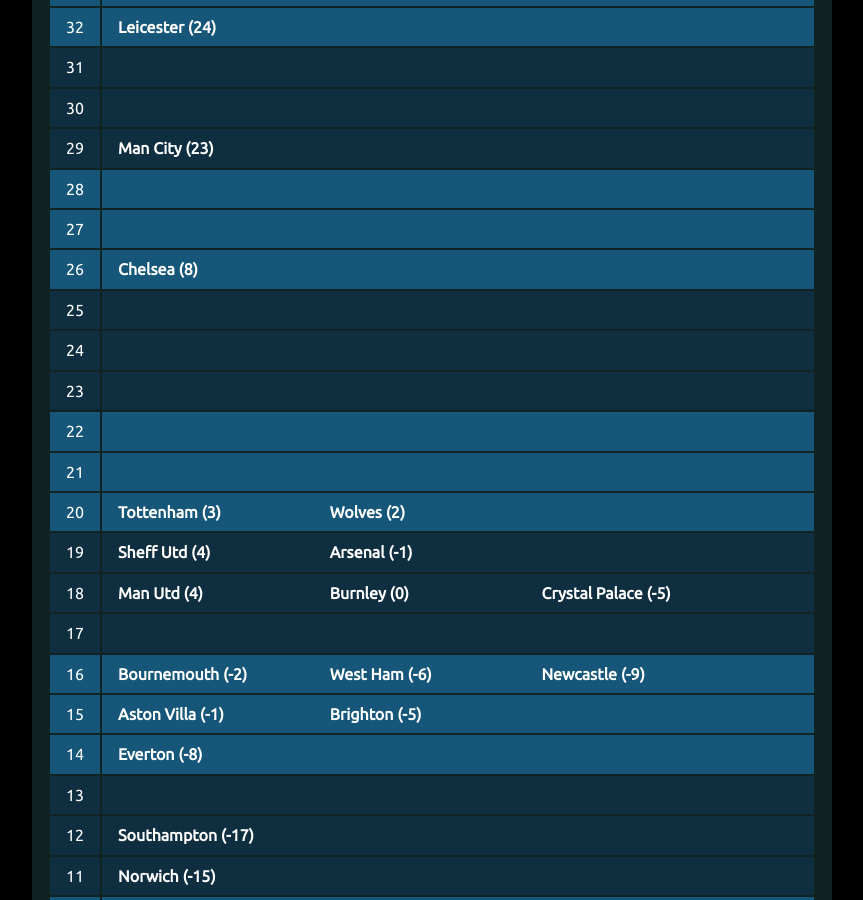
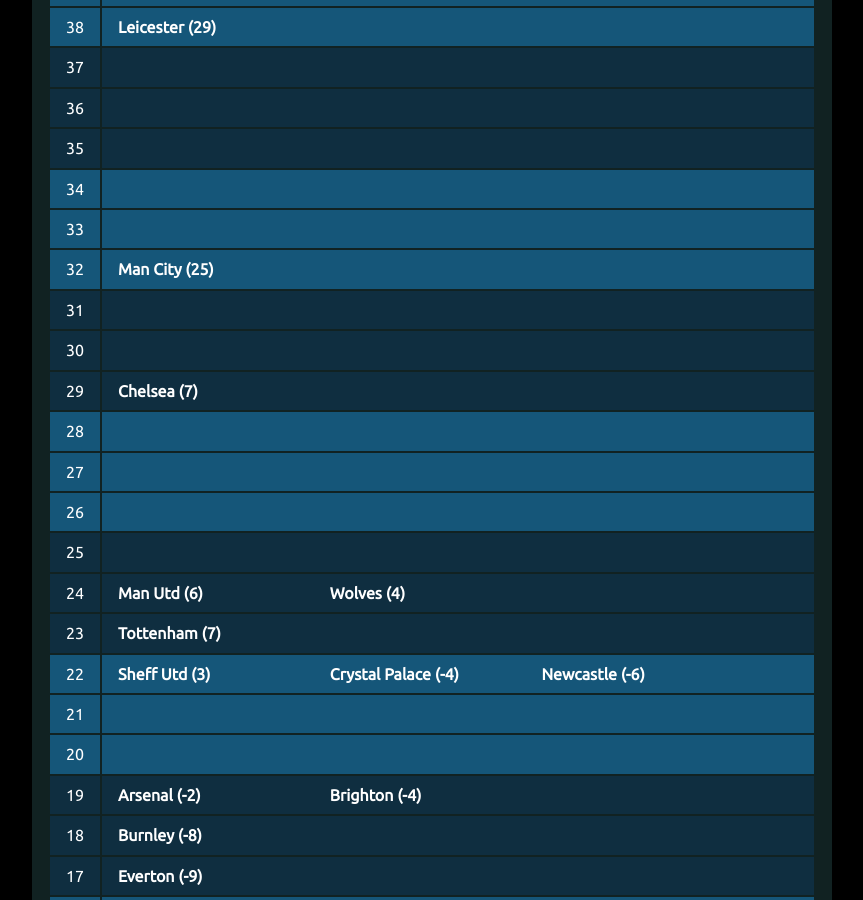
Before and after one commit to muru/muru.github.io, a Jekyll site: the page built from resources.md, in a window 1280 px wide and 900 px high, scrolled down 2158 px. Shown: the whole window, without its empty margins (208-1071 px from the left). Built offline with Jekyll 4.4.1, drawn with Linux system fonts in a browser that asks for light colours; some of the changed text lies outside the part shown.

Commit message:
updated cann-table: Mon  9 Dec 10:04:08 UTC 2019

```diff
--- a/cann-table.html
+++ b/cann-table.html
@@ -1,9 +1,39 @@
 <table id="cann-table">
 <thead> <th> Pts </th> <th> Clubs (GD) </th> </thead>
 	<tr class="cann-row-1">
+		<td class="cann-point"> 46 </td>
+		<td class="cann-clubs">
+			<span class="club-name"> Liverpool (26) </span>
+		</td>
+ 	</tr>
+	<tr class="cann-row-1">
+		<td class="cann-point"> 45 </td>
+		<td class="cann-clubs">
+		</td>
+ 	</tr>
+	<tr class="cann-row-1">
+		<td class="cann-point"> 44 </td>
+		<td class="cann-clubs">
+		</td>
+ 	</tr>
+	<tr class="cann-row-2">
+		<td class="cann-point"> 43 </td>
+		<td class="cann-clubs">
+		</td>
+ 	</tr>
+	<tr class="cann-row-2">
+		<td class="cann-point"> 42 </td>
+		<td class="cann-clubs">
+		</td>
+ 	</tr>
+	<tr class="cann-row-2">
+		<td class="cann-point"> 41 </td>
+		<td class="cann-clubs">
+		</td>
+ 	</tr>
+	<tr class="cann-row-1">
 		<td class="cann-point"> 40 </td>
 		<td class="cann-clubs">
-			<span class="club-name"> Liverpool (20) </span>
 		</td>
  	</tr>
 	<tr class="cann-row-1">
@@ -14,6 +44,7 @@
 	<tr class="cann-row-1">
 		<td class="cann-point"> 38 </td>
 		<td class="cann-clubs">
+			<span class="club-name"> Leicester (29) </span>
 		</td>
  	</tr>
 	<tr class="cann-row-2">
@@ -44,7 +75,7 @@
 	<tr class="cann-row-1">
 		<td class="cann-point"> 32 </td>
 		<td class="cann-clubs">
-			<span class="club-name"> Leicester (24) </span>
+			<span class="club-name"> Man City (25) </span>
 		</td>
  	</tr>
 	<tr class="cann-row-2">
@@ -60,7 +91,7 @@
 	<tr class="cann-row-2">
 		<td class="cann-point"> 29 </td>
 		<td class="cann-clubs">
-			<span class="club-name"> Man City (23) </span>
+			<span class="club-name"> Chelsea (7) </span>
 		</td>
  	</tr>
 	<tr class="cann-row-1">
@@ -76,7 +107,6 @@
 	<tr class="cann-row-1">
 		<td class="cann-point"> 26 </td>
 		<td class="cann-clubs">
-			<span class="club-name"> Chelsea (8) </span>
 		</td>
  	</tr>
 	<tr class="cann-row-2">
@@ -87,16 +117,22 @@
 	<tr class="cann-row-2">
 		<td class="cann-point"> 24 </td>
 		<td class="cann-clubs">
+			<span class="club-name"> Man Utd (6) </span>
+			<span class="club-name"> Wolves (4) </span>
 		</td>
  	</tr>
 	<tr class="cann-row-2">
 		<td class="cann-point"> 23 </td>
 		<td class="cann-clubs">
+			<span class="club-name"> Tottenham (7) </span>
 		</td>
  	</tr>
 	<tr class="cann-row-1">
 		<td class="cann-point"> 22 </td>
 		<td class="cann-clubs">
+			<span class="club-name"> Sheff Utd (3) </span>
+			<span class="club-name"> Crystal Palace (-4) </span>
+			<span class="club-name"> Newcastle (-6) </span>
 		</td>
  	</tr>
 	<tr class="cann-row-1">
@@ -107,49 +143,44 @@
 	<tr class="cann-row-1">
 		<td class="cann-point"> 20 </td>
 		<td class="cann-clubs">
-			<span class="club-name"> Tottenham (3) </span>
-			<span class="club-name"> Wolves (2) </span>
 		</td>
  	</tr>
 	<tr class="cann-row-2">
 		<td class="cann-point"> 19 </td>
 		<td class="cann-clubs">
-			<span class="club-name"> Sheff Utd (4) </span>
-			<span class="club-name"> Arsenal (-1) </span>
+			<span class="club-name"> Arsenal (-2) </span>
+			<span class="club-name"> Brighton (-4) </span>
 		</td>
  	</tr>
 	<tr class="cann-row-2">
 		<td class="cann-point"> 18 </td>
 		<td class="cann-clubs">
-			<span class="club-name"> Man Utd (4) </span>
-			<span class="club-name"> Burnley (0) </span>
-			<span class="club-name"> Crystal Palace (-5) </span>
+			<span class="club-name"> Burnley (-8) </span>
 		</td>
  	</tr>
 	<tr class="cann-row-2">
 		<td class="cann-point"> 17 </td>
 		<td class="cann-clubs">
+			<span class="club-name"> Everton (-9) </span>
 		</td>
  	</tr>
 	<tr class="cann-row-1">
 		<td class="cann-point"> 16 </td>
 		<td class="cann-clubs">
-			<span class="club-name"> Bournemouth (-2) </span>
-			<span class="club-name"> West Ham (-6) </span>
-			<span class="club-name"> Newcastle (-9) </span>
+			<span class="club-name"> Bournemouth (-6) </span>
+			<span class="club-name"> West Ham (-8) </span>
 		</td>
  	</tr>
 	<tr class="cann-row-1">
 		<td class="cann-point"> 15 </td>
 		<td class="cann-clubs">
-			<span class="club-name"> Aston Villa (-1) </span>
-			<span class="club-name"> Brighton (-5) </span>
+			<span class="club-name"> Aston Villa (-5) </span>
+			<span class="club-name"> Southampton (-17) </span>
 		</td>
  	</tr>
 	<tr class="cann-row-1">
 		<td class="cann-point"> 14 </td>
 		<td class="cann-clubs">
-			<span class="club-name"> Everton (-8) </span>
 		</td>
  	</tr>
 	<tr class="cann-row-2">
@@ -160,13 +191,12 @@
 	<tr class="cann-row-2">
 		<td class="cann-point"> 12 </td>
 		<td class="cann-clubs">
-			<span class="club-name"> Southampton (-17) </span>
 		</td>
  	</tr>
 	<tr class="cann-row-2">
 		<td class="cann-point"> 11 </td>
 		<td class="cann-clubs">
-			<span class="club-name"> Norwich (-15) </span>
+			<span class="club-name"> Norwich (-17) </span>
 		</td>
  	</tr>
 	<tr class="cann-row-1">
@@ -177,13 +207,8 @@
 	<tr class="cann-row-1">
 		<td class="cann-point"> 9 </td>
 		<td class="cann-clubs">
-		</td>
- 	</tr>
-	<tr class="cann-row-1">
-		<td class="cann-point"> 8 </td>
-		<td class="cann-clubs">
-			<span class="club-name"> Watford (-19) </span>
+			<span class="club-name"> Watford (-21) </span>
 		</td>
  	</tr>
 </table>
-<span id="cann-gen-note"> Generated on  Monday, 02 December 2019 at 10:01 UTC. </span>
+<span id="cann-gen-note"> Generated on  Monday, 09 December 2019 at 10:04 UTC. </span>
```
